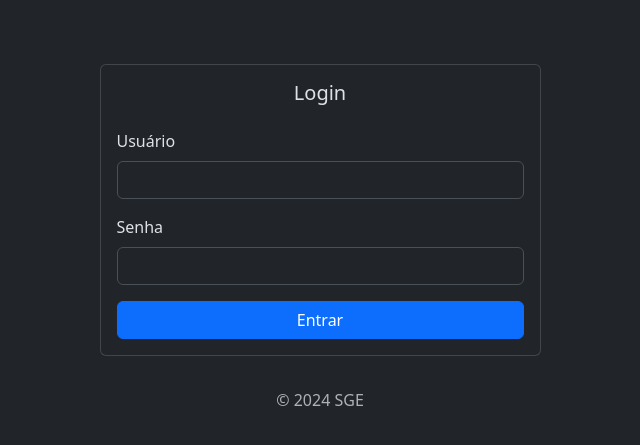
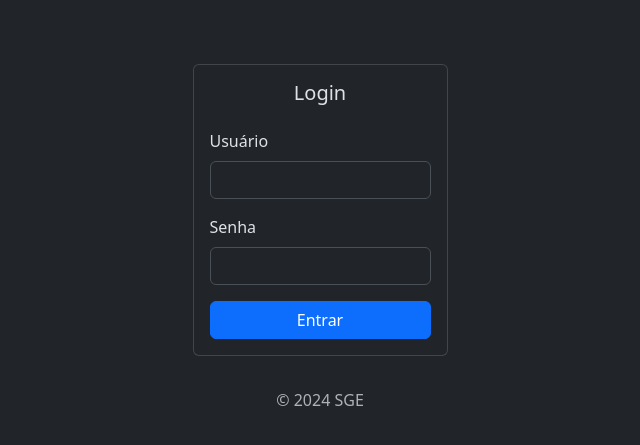
Before and after one commit to JG-Erbes-dev/sge, a Django app: page /login/ in a window 1280 px wide. Shown: the part 56-501 px from the top of the page, without its empty margins (320-960 px from the left). Run offline with Django 5.2, Linux system fonts and the light colour scheme; parts of the project's set-up code (start-up, migrations or seed data) failed here and were passed over.

Commit message:
ajuste login

```diff
--- a/app/templates/registration/login.html
+++ b/app/templates/registration/login.html
@@ -3,7 +3,7 @@
 {% block content %}
 <div class="container mt-5">
   <div class="row justify-content-center">
-    <div class="col-md-5">
+    <div class="col-md-3">
       <div class="card">
         <div class="card-body">
           <h5 class="card-title text-center mb-4">Login</h5>
```
